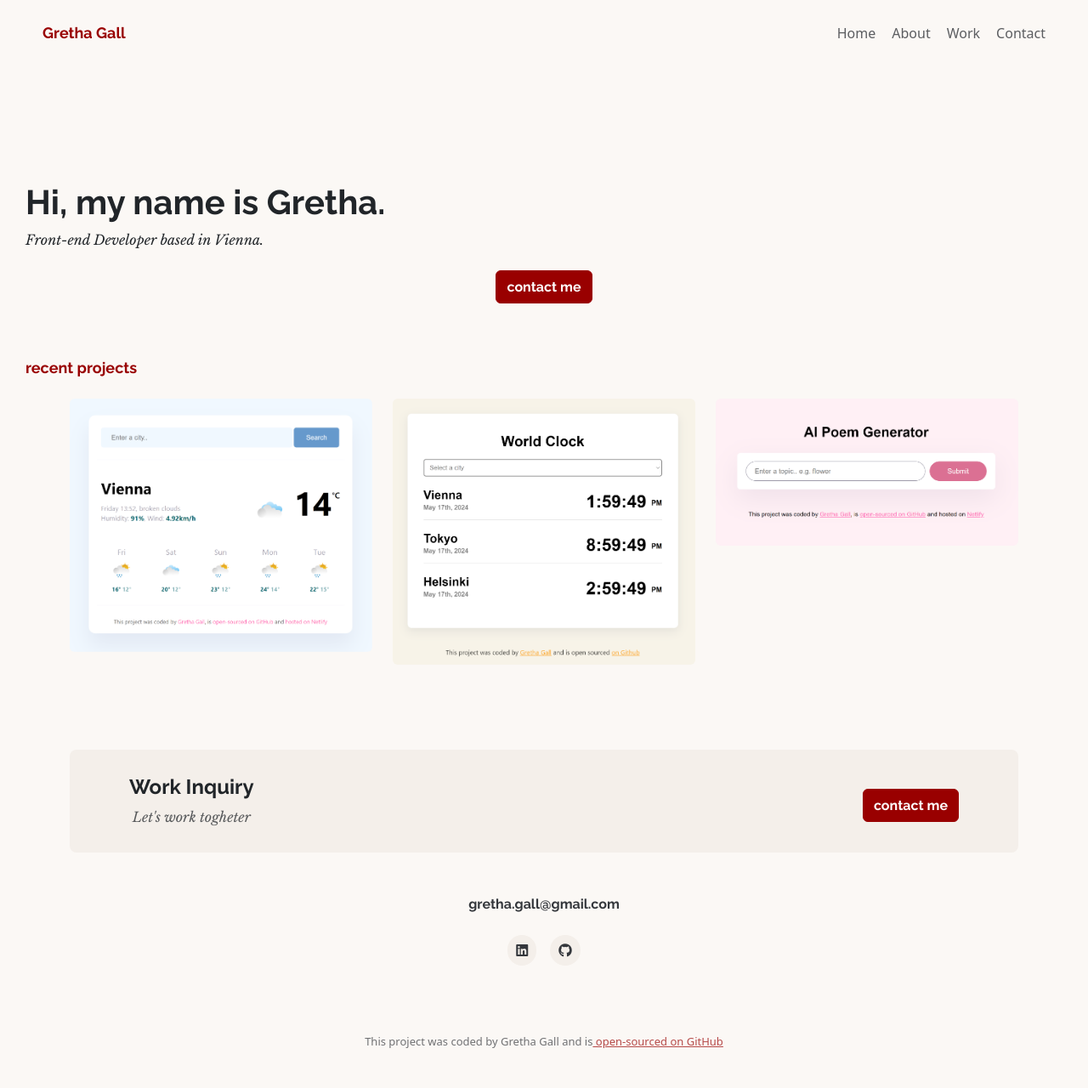
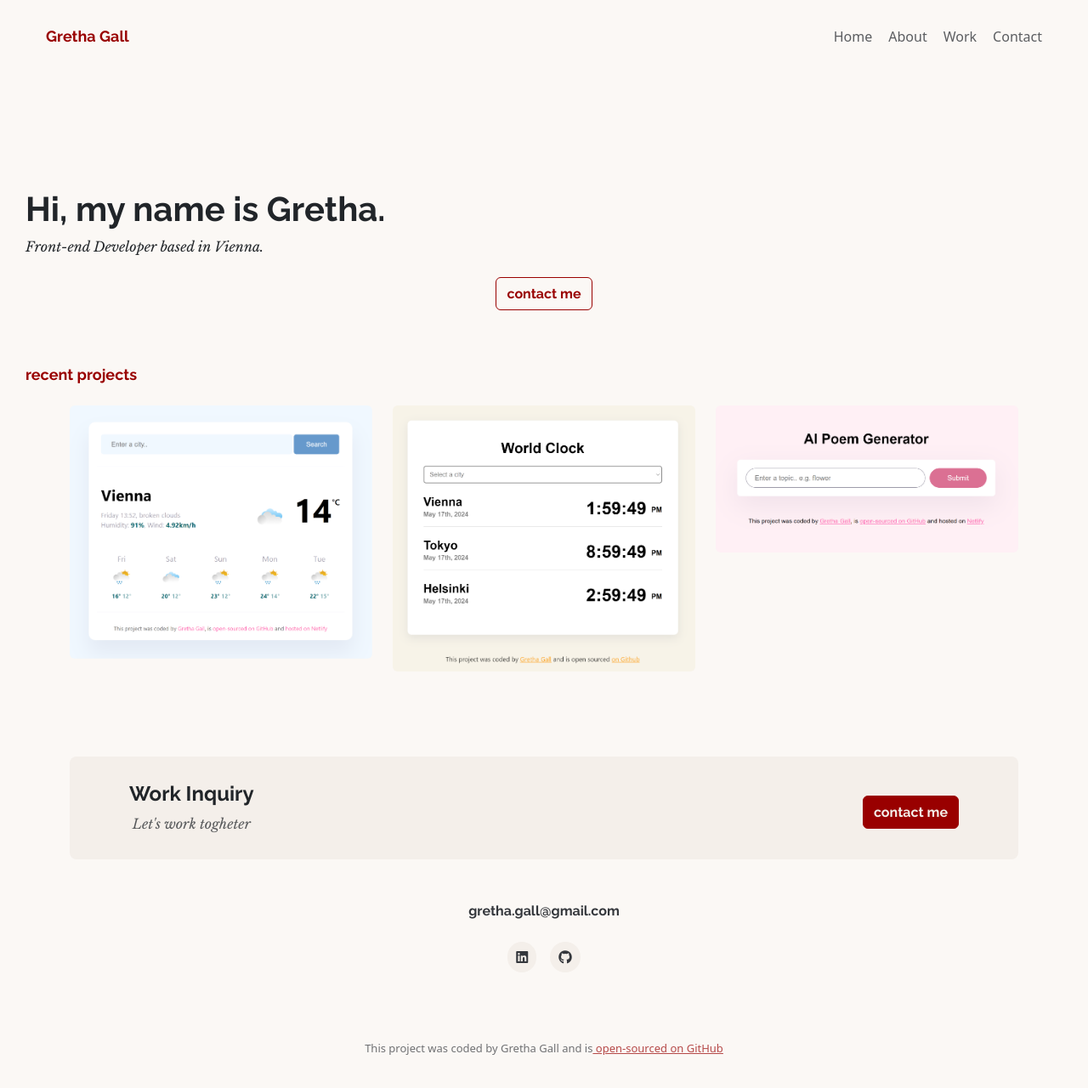
Before and after one commit to grethaga/react-portfolio, a React (Create React App) app: page /home in a window 1280 px wide. Shown: the top 1280 px of the page at 85% size. Built offline with nearby package versions, Linux system fonts and the light colour scheme; a small style sheet from the web is missing.

Commit message:
added links to github and linkedin

```diff
--- a/src/Footer.css
+++ b/src/Footer.css
@@ -40,3 +40,19 @@ h4 {
   font-family: var(--heading-font-family);
   font-size: 28px;
 }
+
+.container .footer .contact-btn {
+  font-family: var(--heading-font-family);
+  font-weight: 700;
+  font-style: normal;
+  line-height: 25px;
+  border: 1.5px solid var(--secondary-color);
+  background-color: var(--secondary-color);
+  color: #f4efea;
+}
+
+.container .footer .contact-btn:hover {
+  color: var(--secondary-color);
+  border: 1.5px solid var(--secondary-color);
+  background-color: #f4efea;
+}
--- a/src/Footer.js
+++ b/src/Footer.js
@@ -21,8 +21,20 @@ export default function Footer() {
           gretha.gall@gmail.com
         </a>
         <div className="social-links mt-4">
-          <i class="fa-brands fa-linkedin"></i>
-          <i className="fab fa-github"></i>
+          <a
+            href="https://www.linkedin.com/in/gretha-gall-6815ba328/"
+            target="_blank"
+            rel="noopener noreferrer"
+          >
+            <i class="fa-brands fa-linkedin"></i>
+          </a>
+          <a
+            href="https://github.com/grethaga"
+            target="_blank"
+            rel="noopener noreferrer"
+          >
+            <i className="fab fa-github"></i>
+          </a>
         </div>
       </div>
     </div>
--- a/src/Home.css
+++ b/src/Home.css
@@ -30,13 +30,13 @@ p {
   font-style: normal;
   line-height: 25px;
   border: 1.5px solid var(--secondary-color);
-  background-color: var(--secondary-color);
-  color: white;
+  color: var(--secondary-color);
 }
 
 .Home .contact-btn:hover {
-  color: var(--secondary-color);
+  color: #fbf8f5;
   border: 1.5px solid var(--secondary-color);
+  background-color: var(--secondary-color);
 }
 
 .custom-heading {
--- a/src/NavigationBar.css
+++ b/src/NavigationBar.css
@@ -5,33 +5,29 @@
   --default-font-family: "Libre Baskerville", serif;
 }
 
-.nav-bar {
+.navigation {
   margin: 0;
   padding: 0;
 }
 
-nav li {
+.navigation li {
   display: inline;
   list-style: none;
   line-height: 38px;
 }
 
-nav ul {
+.navigation ul {
   padding: 0;
 }
 
-nav {
-  padding: 20px;
-}
-
-nav a {
+.navigation a {
   margin-left: 15px;
   text-decoration: none;
   color: var(--primary-color);
   opacity: 0.8;
 }
 
-nav a:hover,
+.navigation a:hover,
 .email-link:hover {
   color: var(--secondary-color);
 }
--- a/src/NavigationBar.js
+++ b/src/NavigationBar.js
@@ -4,9 +4,8 @@ import { Link } from "react-router-dom";
 
 export default function NavigationBar() {
   return (
-    <div className="nav-bar">
-      <div>
-        <nav className="d-flex justify-content-between">
+    <div className="navigation">
+      <nav className="d-flex justify-content-between p-4">
         <h3 className="m-0 pt-2 d-none d-sm-block custom-heading">
           Gretha Gall
         </h3>
@@ -26,6 +25,5 @@ export default function NavigationBar() {
         </ul>
       </nav>
     </div>
-    </div>
   );
 }
```
Lines whose indentation alone changed are shown as unchanged.
